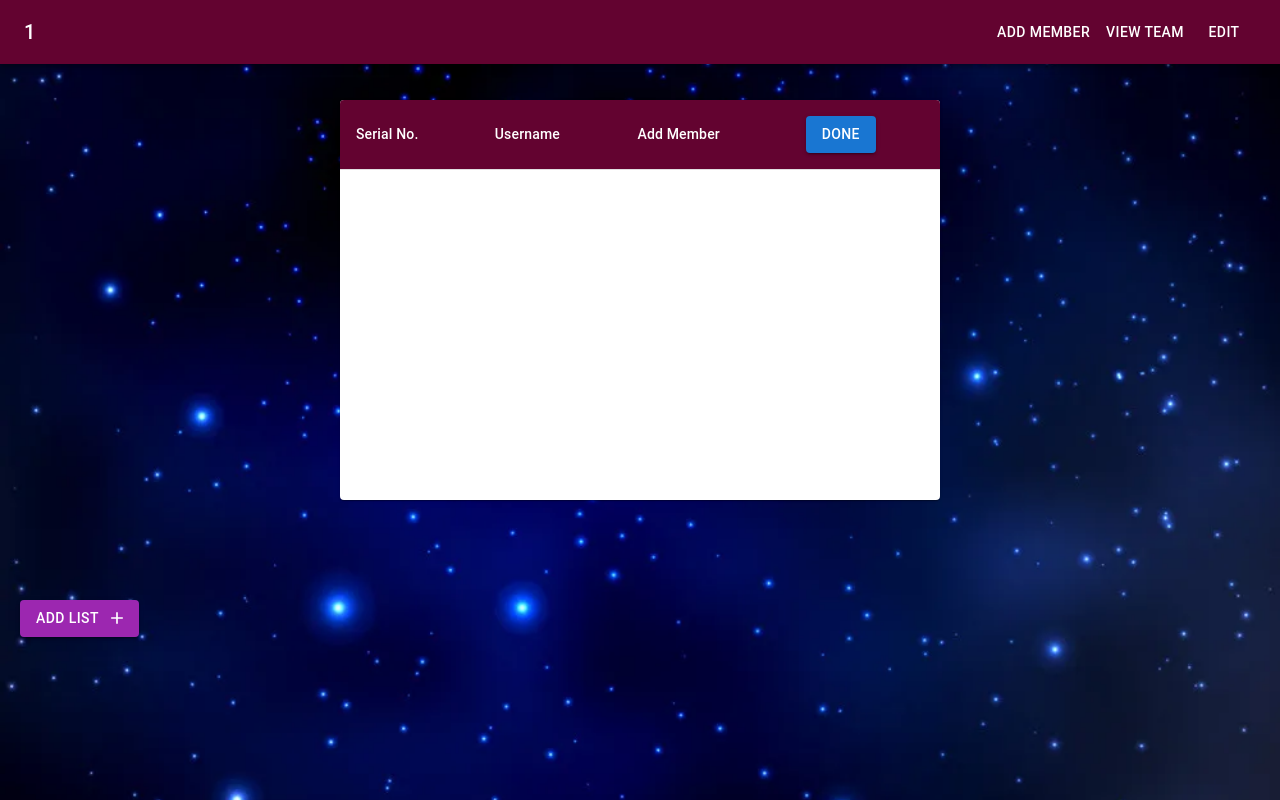
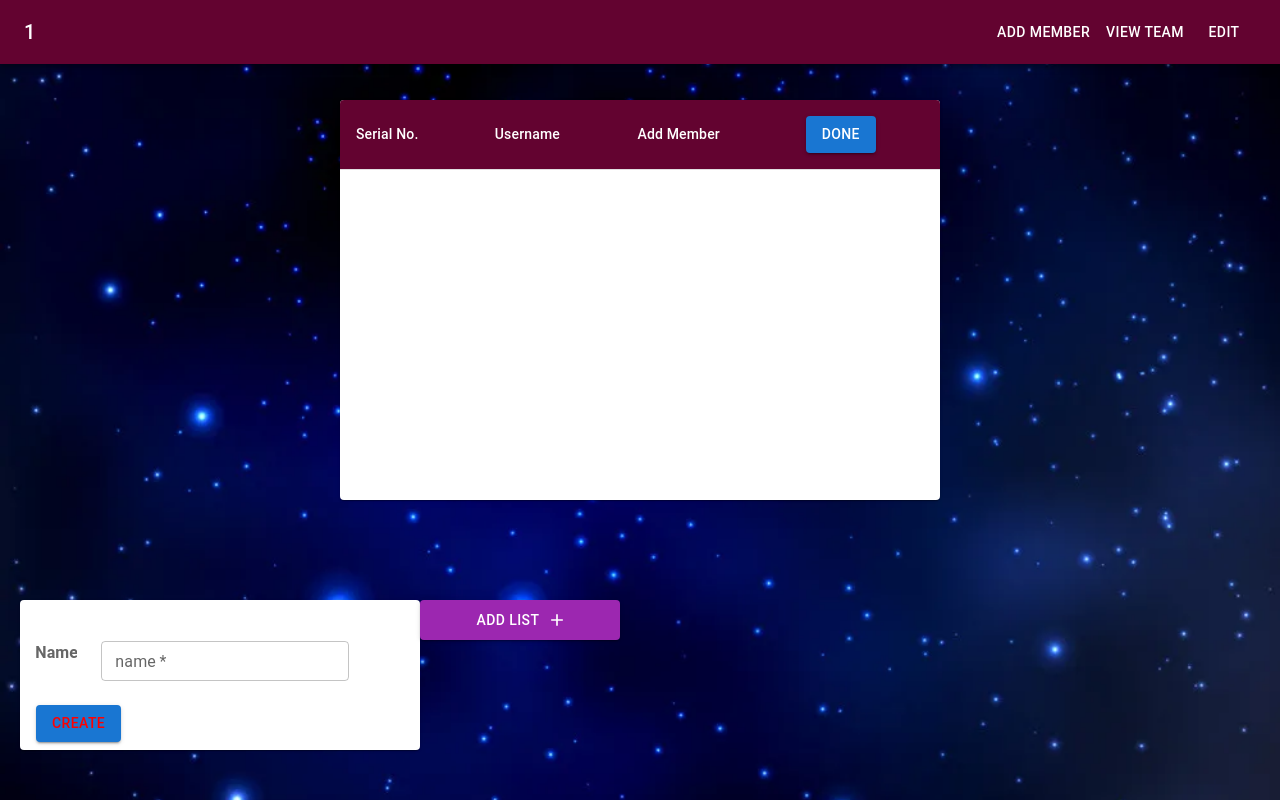
Before and after one commit to iamgoeldhruv/projecthub-frontend, a React (Create React App) app: page /projectapp/project/id/1/name/1 in a window 1280 px wide. Both pictures are taken after a click on the button "ADD LIST". Built offline with nearby package versions, Linux system fonts and the light colour scheme; a web font is replaced by a local one.

Commit message:
list done

```diff
--- /dev/null
+++ b/src/app/features/listslice.js
@@ -0,0 +1,60 @@
+import { createAsyncThunk } from '@reduxjs/toolkit';
+import axios from 'axios';
+import { createSlice } from '@reduxjs/toolkit';
+
+const initialState = {
+    lists: [],
+    loading: false,
+    error: null,
+};
+
+const getTokenFromLocalStorage = () => {
+    return localStorage.getItem('token');
+  };
+
+  export const fetchLists = createAsyncThunk(
+    'lists/fetchLists',
+    async (project_id, { rejectWithValue }) => {
+      const token = getTokenFromLocalStorage();
+
+      if (!token) {
+
+        return rejectWithValue('Token not found in local storage');
+      }
+
+      try {
+        const response = await axios.get(`http://127.0.0.1:8000/api/lists/${project_id}`, {
+          headers: {
+            Authorization: "Token " + localStorage.getItem("token"),
+          },
+        });
+        return response.data;
+      } catch (error) {
+        return rejectWithValue(error.response.data);
+      }
+    }
+  );
+
+  const listSlice = createSlice({
+    name: 'lists',
+    initialState,
+    reducers: {},
+    extraReducers: (builder) => {
+      builder
+        .addCase(fetchLists.pending, (state) => {
+          state.loading = true;
+        })
+        .addCase(fetchLists.fulfilled, (state, action) => {
+          state.loading = false;
+          state.lists = action.payload;
+        })
+        .addCase(fetchLists.rejected, (state, action) => {
+          state.loading = false;
+          state.error = action.payload;
+        });
+    },
+  });
+
+  export const selectLists = (state) => state.lists.lists;
+
+  export default listSlice.reducer;
--- a/src/app/store.js
+++ b/src/app/store.js
@@ -2,12 +2,14 @@ import { configureStore } from '@reduxjs/toolkit';
 import userReducer from './features/userslice';
 import menuReducer from './features/userslice';
 import projectReducer from  './features/projectslice';
+import listReducer from './features/listslice'
 
 export const store = configureStore({
   reducer: {
     users: userReducer,
     menu: menuReducer,
     projects: projectReducer,
+    lists: listReducer,
 
   },
 });
--- /dev/null
+++ b/src/components/ListInputPopup.jsx
@@ -0,0 +1,120 @@
+import {React,useState} from 'react'
+import Card from '@mui/material/Card';
+import Typography from '@mui/material/Typography';
+import CardContent from '@mui/material/CardContent';
+import { useParams } from 'react-router-dom';
+
+import Grid from "@mui/material/Grid";
+import axios from 'axios';
+
+import Box from "@mui/material/Box";
+import Paper from "@mui/material/Paper";
+import InputLabel from "@mui/material/InputLabel";
+import Button from "@mui/material/Button";
+import TextField from "@mui/material/TextField";
+import { useDispatch, useSelector } from 'react-redux';
+import { fetchLists, selectLists } from '../app/features/listslice';
+
+
+
+const ListInputPopup = ({ onClose }) => {
+    const dispatch = useDispatch();
+
+    const Lists=useSelector(selectLists);
+    const { projectId, projectName } = useParams();
+
+    const [formData, setFormData] = useState({
+
+        list_name:"",
+        project:"",
+
+      });
+
+      const handleChange = (event) => {
+        const { name,value} = event.target;
+
+        setFormData((prevFormData) => ({
+            ...prevFormData,
+            [name]: value,
+          }));
+      };
+
+      const handleSubmit = (event) => {
+        event.preventDefault();
+
+        const postData = {
+            list_name: formData.name,
+            project: projectId,
+
+        }
+
+        onClose()
+        axios.post(`http://127.0.0.1:8000/api/project/${projectId}/create_list/`,postData,{
+          headers: {
+            'Content-Type': 'application/json',
+            Authorization: "Token " + localStorage.getItem("token"),
+          },
+        }).then((response)=>{
+          if(response.status===201){
+                dispatch(fetchLists(projectId));
+
+
+
+          }
+          else{
+            console.log("Error creating project")
+          }
+        }).catch((error)=>{
+          console.log("error is",error)
+        })
+      };
+  return(
+    <Card sx={{ maxWidth:400,minWidth:400, maxHeight:150}}>
+    <CardContent>
+    <form>
+        <Box height={25} />
+
+
+            <Grid container spacing={3}>
+              <Grid item xs={12} sm={2}>
+                <InputLabel
+                  sx={{
+                    display: "flex",
+                    justifyContent: "center",
+                    fontWeight: 700
+                  }}
+                >
+                  Name
+                </InputLabel>
+              </Grid>
+              <Grid item xs={12} sm={10}>
+                <TextField
+                  required
+                  id="name"
+                  name="name"
+                  label="name"
+                  value={formData.name}
+                  size="small"
+                  autoComplete="off"
+                  sx={{ backgroundColor: 'white', borderRadius: '20px' }}
+                  onChange={handleChange}
+                />
+              </Grid>
+
+              <Grid item xs={12} sm={4}>
+                <Button variant="contained" sx={{ color: "red" }} onClick={handleSubmit}>
+                  Create
+                </Button>
+              </Grid>
+              <Grid item xs={12} sm={5} />
+            </Grid>
+      </form>
+
+
+    </CardContent>
+
+  </Card>
+  )
+}
+
+export default ListInputPopup
--- a/src/components/NewProjectform.jsx
+++ b/src/components/NewProjectform.jsx
@@ -9,6 +9,7 @@ import InputLabel from "@mui/material/InputLabel";
 import Button from "@mui/material/Button";
 import axios from 'axios';
 import {useNavigate} from "react-router-dom"
+
 
 
 export default function AddressForm() {
--- a/src/containers/Projectdetail.jsx
+++ b/src/containers/Projectdetail.jsx
@@ -1,21 +1,29 @@
 import React, { useEffect, useState } from 'react';
 import { useDispatch, useSelector } from 'react-redux';
 import { fetchUsers, selectUsers } from '../app/features/userslice';
+import { fetchLists, selectLists } from '../app/features/listslice';
 import { Paper,Table,TableBody,TableCell,TableContainer,TableHead,TableRow,Button,IconButton,
 } from '@mui/material';
 import background from '../image/projectbackground.jpg';
 import ProjectDetailNavbar from '../components/ProjectDetailNavbar';
+import ListInputPopup from '../components/ListInputPopup';
 // import List from '@mui/joy/List';
 // import ListItem from '@mui/joy/ListItem';
 import AddIcon from '@mui/icons-material/Add';
 import { useParams } from 'react-router-dom';
 import axios from 'axios';
+import Card from '@mui/material/Card';
+import Typography from '@mui/material/Typography';
+import CardContent from '@mui/material/CardContent';
+import DeleteIcon from '@mui/icons-material/Delete';
+
 
 
 const UserTable = ({ users,setOpenTable }) => {
 
 
   const { projectId, projectName } = useParams();
+
 
 
 
@@ -51,9 +59,12 @@ const UserTable = ({ users,setOpenTable }) => {
 
     });
     }
+    const deleteMember=()=>{
+
+    }
 
     return (
-      <div style={{ display: 'flex', flexDirection: 'column', alignItems: 'center' }}>
+      <div style={{ display: 'flex', flexDirection: 'column', alignItems: 'center', }}>
         <TableContainer component={Paper} style={{ maxWidth: '600px',height:'50vh',marginTop:100 }}>
           <Table>
             <TableHead  style={{backgroundColor:'#630330',color:'white'}}>
@@ -80,7 +91,11 @@ const UserTable = ({ users,setOpenTable }) => {
                       Add
                     </Button>
                   </TableCell>
-                  <TableCell></TableCell>
+                  <TableCell>
+                  <IconButton color="error" aria-label="delete" onClick={() => deleteMember()}>
+                                  <DeleteIcon />
+                                </IconButton>
+                  </TableCell>
                 </TableRow>
               ))}
             </TableBody>
@@ -92,14 +107,30 @@ const UserTable = ({ users,setOpenTable }) => {
 
 
 const Projectdetail = () => {
+  const [ListPopup,setListPopup]=useState(false)
 
+
+  const { projectId, projectName } = useParams();
   const [OpenTable, setOpenTable] = useState(true);
   const dispatch = useDispatch();
   const Users = useSelector(selectUsers);
+  const Lists=useSelector(selectLists);
   const [IsLoading, setIsLoading] = useState(false);
   useEffect(() => {
     dispatch(fetchUsers());
+    dispatch(fetchLists(projectId));
+
   }, [dispatch]);
+
+  const showCards=()=>{
+
+  }
+  const deleteList=()=>{
+
+  }
+  const closeListPopup = () => {
+    setListPopup(false);
+  };
 
 
 
@@ -109,7 +140,7 @@ const Projectdetail = () => {
     setOpenTable(true);
   };
   const addList=()=>{
-    alert("new list added")
+    setListPopup(true)
   }
 
   return (
@@ -120,15 +151,53 @@ const Projectdetail = () => {
         backgroundPosition: 'center',
         backgroundPosition: "center",
         height: "100vh",
-        overflow: "hidden"}}>
+        overflow:'auto'
+
+        }}>
       <ProjectDetailNavbar onButtonAction={handleButtonAction} />
 
 
       {OpenTable && <UserTable users={Users} setOpenTable={setOpenTable} />}
+      <div className="maincontent" style={{ marginLeft: '20px', marginTop: '100px',display: 'flex', flexDirection: 'row', }}>
+            {Lists.map((list) => (
+                <div key={list.list_id} style={{ marginRight: '10px' }}>
+                   <Card sx={{ minWidth: 275 }}>
+                      <CardContent>
+                          <Typography sx={{ fontSize:18,marginLeft:10 }} color="black" gutterBottom>
+                           {list.list_name && list.list_name.toUpperCase()}
+                          </Typography>
+                          <div className="buttons" style={{display:'flex',flexDirection:'row',justifyContent:'space-between'}}>
 
-      <Button variant="contained" color="secondary" endIcon={<AddIcon />} sx={{marginLeft:'20px',marginTop:'100px'}} onClick={addList} >
-        Add List
-      </Button>
+                                <Button variant="outlined" color="primary"  onClick={() => showCards()}>
+                                  Cards
+                                </Button>
+                                <IconButton color="error" aria-label="delete" onClick={() => deleteList()}>
+                                  <DeleteIcon />
+                                </IconButton>
+                          </div>
+
+
+
+
+
+
+
+
+
+
+
+
+                      </CardContent>
+
+                    </Card>
+                </div>
+       ))}
+          {ListPopup && <ListInputPopup onClose={closeListPopup} />}
+
+            <Button variant="contained" color="secondary" endIcon={<AddIcon />} sx={{height:40,minWidth:200,position:'relative',marginTop:'100'}}  onClick={addList} >
+              Add List
+            </Button>
+      </div>
 
 
 
```
